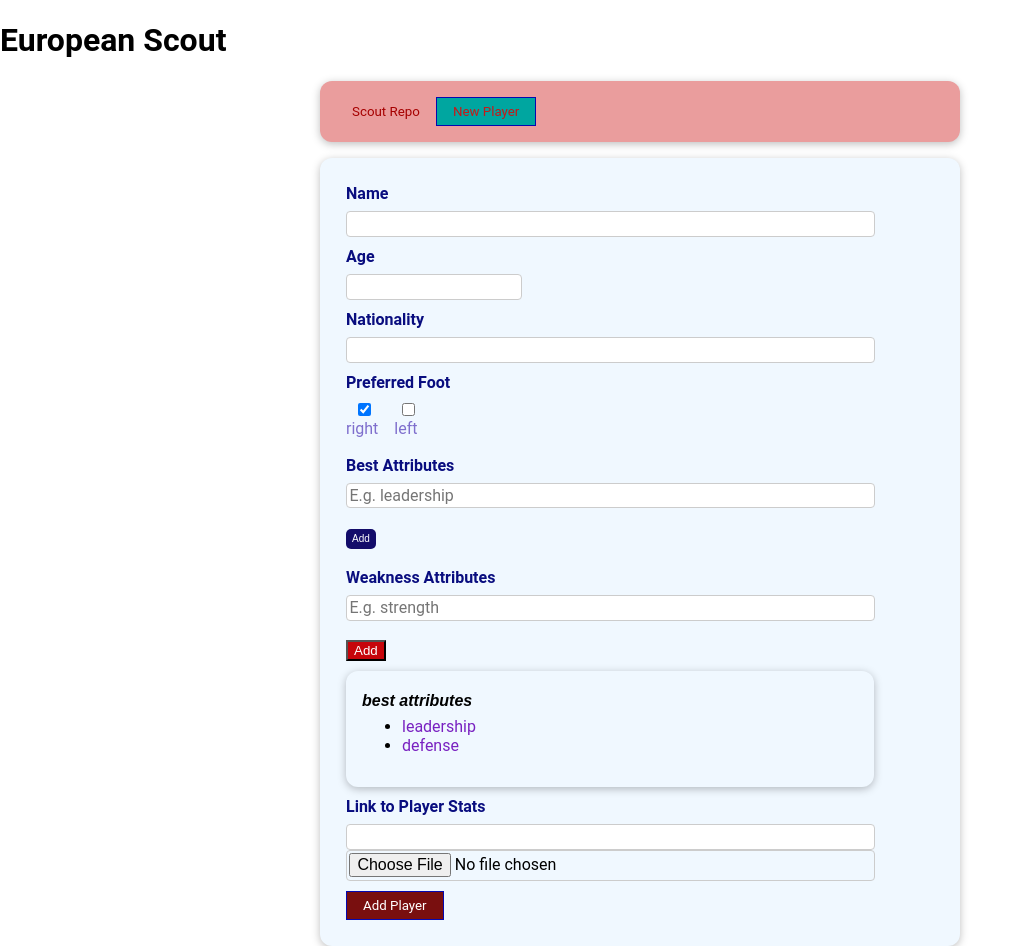
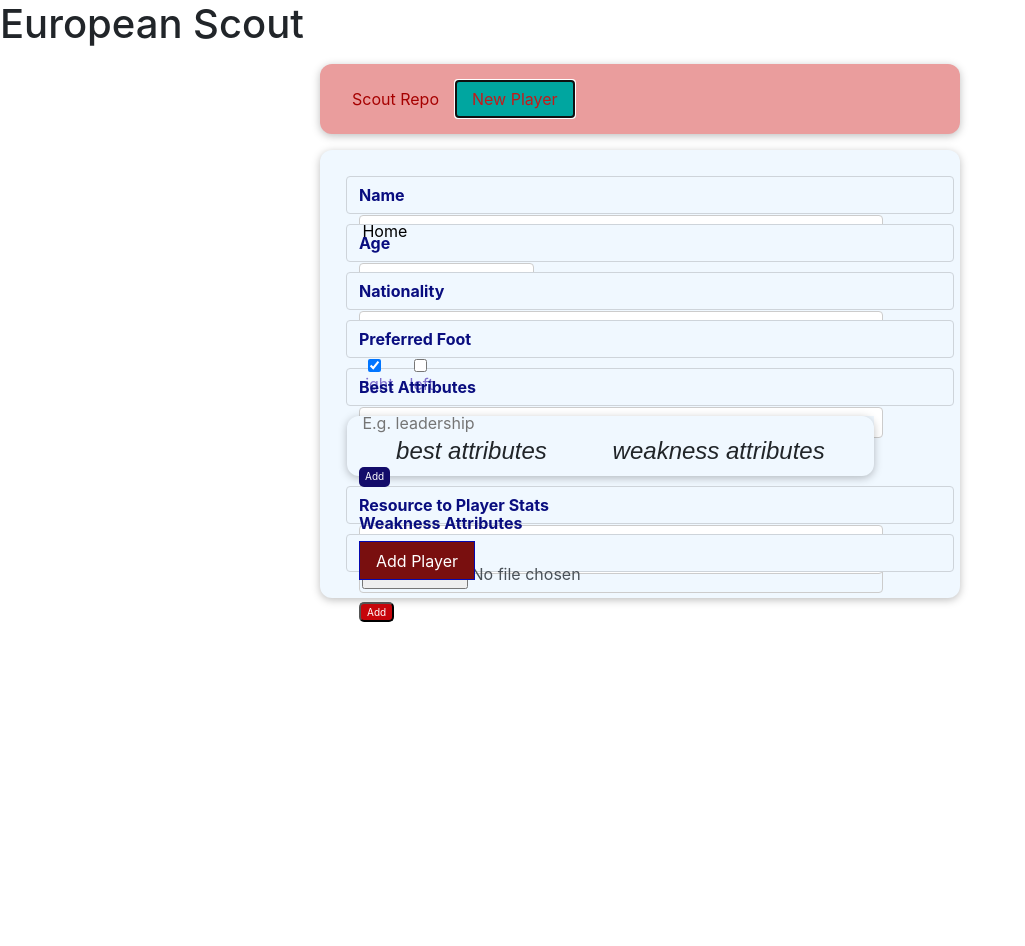
Before and after one commit to eugenex-lab/Scout-Network-and-dashboard, a Vue app: page / in a window 1280 px wide. Both pictures are taken after a click on the button "New Player". Shown: the whole page, without its empty margins (0-1025 px from the left). After the commit the page ends 800 px from the top, so only its background shows below. Built offline with nearby package versions, Linux system fonts and the light colour scheme.

Commit message:
before installing validation

```diff
--- a/public/index.html
+++ b/public/index.html
@@ -5,6 +5,7 @@
     <meta http-equiv="X-UA-Compatible" content="IE=edge">
     <meta name="viewport" content="width=device-width,initial-scale=1.0">
     <link rel="icon" href="<%= BASE_URL %>favicon.ico">
+      <link href="https://stackpath.bootstrapcdn.com/bootstrap/4.4.1/css/bootstrap.min.css" rel="stylesheet" />
     <title><%= htmlWebpackPlugin.options.title %></title>
   </head>
   <body>
--- a/src/components/ScoutDetails/NewPlayer.vue
+++ b/src/components/ScoutDetails/NewPlayer.vue
@@ -6,6 +6,7 @@
       <div class="form-control">
         <label for="name">Name</label>
         <input type="text" id="name" v-model="name" ref="name" autocomplete="off"/>
+
       </div>
       <div class="form-control">
         <label for="age">Age</label>
@@ -63,13 +64,14 @@
         <input type="text" id="weakness-attribute" v-model="newWeaknessAttributeText" ref="weaknessAttribute"
                placeholder="E.g. strength" autocomplete="off"/>
         <br>
-        <button class="buttonAddWeak" >Add</button>
+       <button type='submit' @click="submit(addNewAttributeWeakness())" class="buttonAddWeak">Add</button>
       </div>
 
 <div class="shitUp">
   <base-card>
-
-      <h4 class="topicSTyle">Best Attributes</h4>
+    <div class="oneLIne">
+      <div class="timelineView">
+        <h4 class="topicStyle">Best Attributes</h4>
         <div class="list-attribute">
           <ul>
             <li
@@ -79,20 +81,28 @@
             </li>
           </ul>
         </div>
-
+      </div>
+      <div>
+        <h4 class="topicStyle"  >Weakness Attributes</h4>
+        <div class="list-attribute" id="red" >
+          <ul>
+            <li
+                v-for="(weak) in weaknessAttributes" :key="weak"
+            >
+              <span class="listSWeakness">{{ weak.item }}</span>
+            </li>
+          </ul>
+        </div>
+      </div>
+    </div>
   </base-card>
 </div>
 
 
-
       <div class=" form-control
           ">
-
-
-        <label for="link">Link to Player Stats</label>
+        <label for="link">Resource to Player Stats</label>
         <input type="url" id="link" v-model="link" ref="link"/>
-
-
         <input type="file" @change="onFile" ref="imgSrc"/>
         <img src="imgSrc" v-if="imgSrc" alt="" ref="imgSrc">
       </div>
@@ -110,27 +120,41 @@
 // import List from "@/components/ScoutDetails/LIstPlayer";
 
 import BaseCard from "@/components/UI/BaseCard";
+import ValidationForm from "@/components/Validation/ValidationForm";
 export default {
   components: {
-    BaseCard
+    BaseCard,ValidationForm
     // 'list-item': List,
   },
   props: ['item'],
   bestAttributesInput: "",
   data() {
     return {
+      name: 'Home',
       imgSrc: '',
       newBestAttributeText: '',
-      props: ["bestAttributes"],
+      newWeaknessAttributeText: '',
+      props: ["bestAttributes", "weaknessAttributes"],
+      weaknessAttributes: [
+        // {
+        //   id: 1,
+        //   item: "women",
+        // }
+        // ,
+        // {
+        //   id:2,
+        //   item: "laziness"
+        // }
+      ],
       bestAttributes: [
-        {
-          id: 1,
-          item: 'leadership'
-        },
-        {
-          id: 2,
-          item: 'defense'
-        }
+      //   {
+      //     id: 1,
+      //     item: 'leadership'
+      //   },
+      //   {
+      //     id: 2,
+      //     item: 'defense'
+      //   }
       ],
       nextAttributeId: 3
 
@@ -231,10 +255,28 @@ export default {
   },
 
   methods: {
+
+    addNewAttributeWeakness() {
+      if(this.newWeaknessAttributeText === ""){
+        return false;
+      }else if (this.weaknessAttributes.length > 2 || this.weaknessAttributes.length < 0) {
+        return false;
+      } else {
+
+      this.weaknessAttributes.push({
+        id: this.nextAttributeId,
+        item: this.newWeaknessAttributeText
+      });
+      this.newWeaknessAttributeText = '';
+      this.nextAttributeId++;
+      }
+    },
     addNewAttribute: function () {
 
       // handle empty input
       if (this.newBestAttributeText === '') {
+        return false;
+      } else if (this.bestAttributes.length > 2 || this.bestAttributes.length < 0) {
         return false;
       } else {
         console.log(this.newBestAttributeText, this.nextAttributeId);
@@ -283,10 +325,22 @@ export default {
 </script>
 
 <style scoped>
-
+.oneLIne {
+  display: flex;
+  flex-direction: row;
+  justify-content: space-between;
+  align-items: center;
+}
 .buttonAddWeak{
   background-color: #c6050b;
   color: #ffffff;
+  height: 20px;
+  text-align: center;
+  text-decoration: none;
+  font-size: 10px;
+  margin-top: -70px;
+  cursor: pointer;
+  border-radius: 5px;
 }
 .buttonAdd {
   background-color: #130c6a;
@@ -302,15 +356,7 @@ export default {
 
 }
 
-.shitUp {
-  margin-right: 40px;
-   width: 100%;
-  max-width: 100%;
-  backface-visibility: hidden;
-  padding-right: 70px;
-  padding-left: 10px;
 
-}
 
 .listSStrength {
   color: #7921c1;
@@ -325,7 +371,7 @@ div {
 
 }
 
-.topicSTyle{
+.topicStyle{
   top: 10px;
   margin-top: 5px;
   font-family: proxima-nova, sans-serif;
@@ -336,7 +382,10 @@ div {
   font-feature-settings: "smcp";
   text-transform: lowercase;
   font-style: italic;
+}
 
+.topicStyle red {
+  color: #c6050b;
 }
 
 .list-attribute {
@@ -424,6 +473,18 @@ datalist {
   border-radius: 0.25rem;
 }
 
+.shitUp {
+
+  margin-right: 4.4rem;
+  margin-left: 0.7rem;
+
+}
+
+
+#red {
+  color: #c6050b;
+}
+
 
 
 
--- /dev/null
+++ b/src/components/Validation/ValidationForm.vue
@@ -0,0 +1,20 @@
+<template>
+    <div class="container" style="max-width: 500px; text-align: left">
+      <div class="row">
+        <div class="alert alert-success" role="alert">
+          <h2 class="alert-heading">Vue Form Validation Example</h2>
+        </div>
+      </div>
+    </div>
+  </template>
+
+
+<script>
+export default {
+  name: "ValidationForm"
+}
+</script>
+
+<style scoped>
+
+</style>
```
Lines whose indentation alone changed are shown as unchanged.
